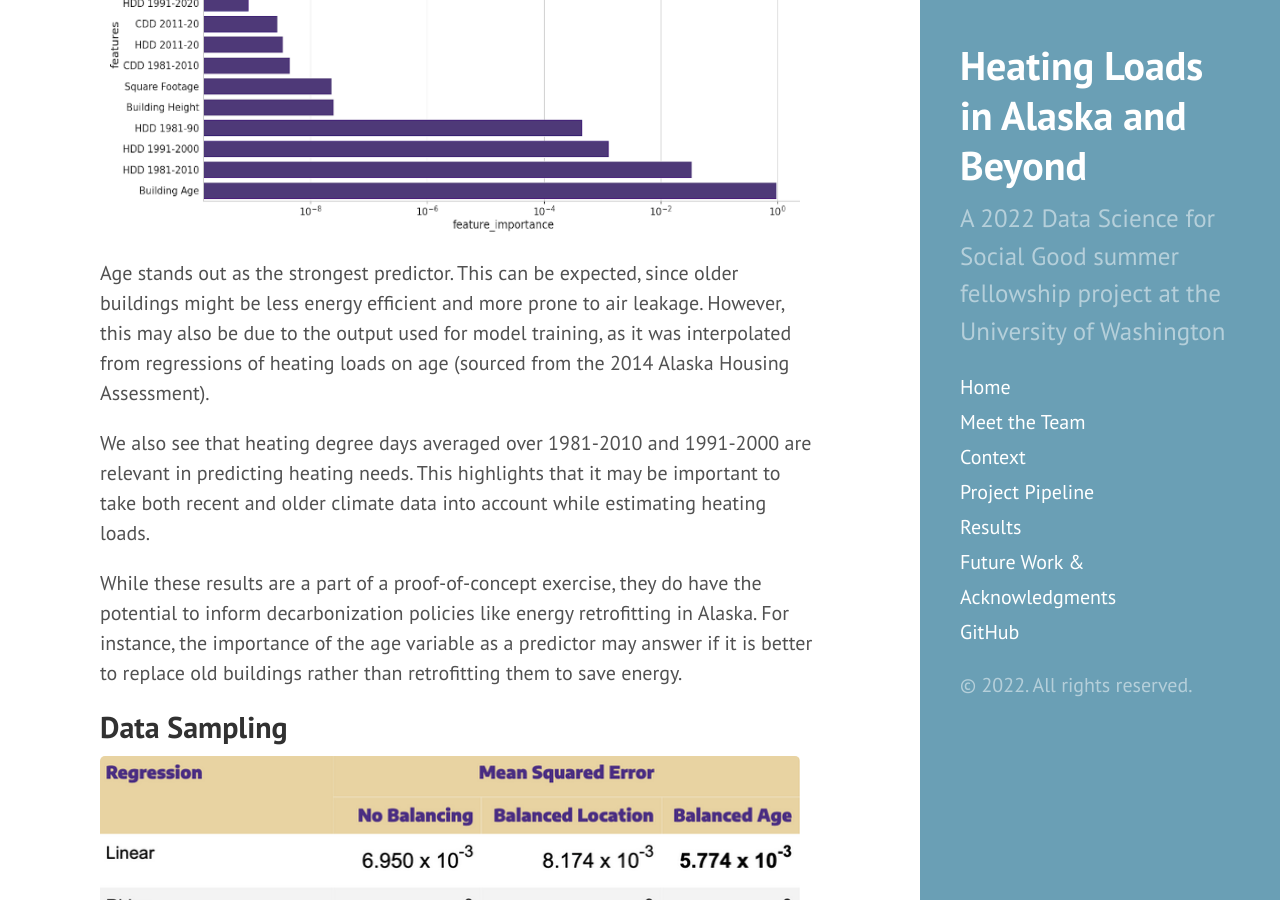
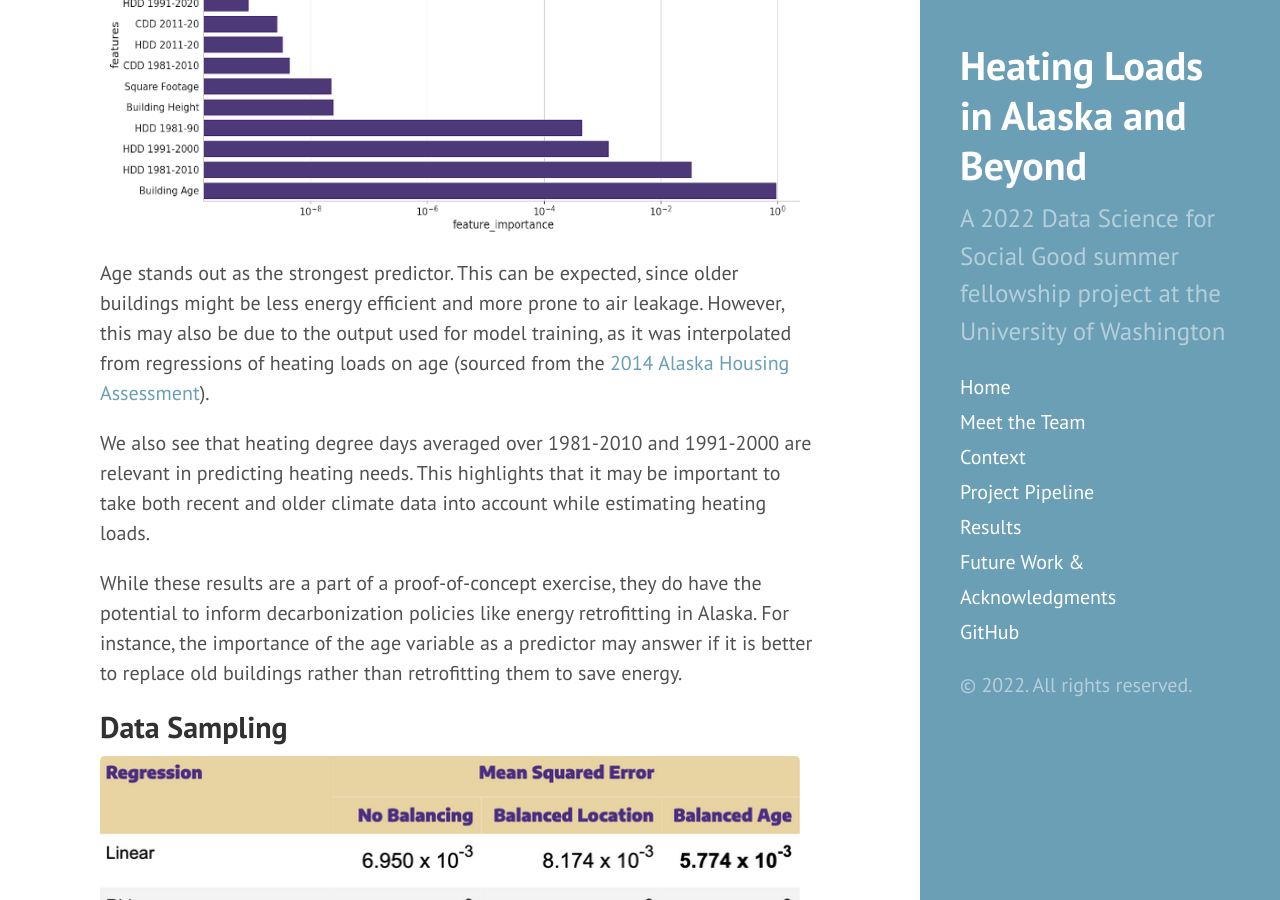
Before and after one commit to uwescience/DSSG2022_heating_loads, a Jekyll site: the page built from results.md, in a window 1280 px wide and 900 px high, scrolled down 502 px. Built offline with Jekyll 4.4.1, drawn with Linux system fonts in a browser that asks for light colours; part of the change alters nothing that is shown.

```diff
--- a/results.md
+++ b/results.md
@@ -5,7 +5,7 @@ title: Results
 ## Feature Importance
 Looking more deeply at the random forest model that fit our data the best, we explored which features are actually important in predicting heating loads. In the graph below, the y axis shows various features which were included in the model, and the x-axis shows their relative importance on a logarithmic scale. Feature importance can be described as a score assigned to features based on how significant they are at predicting a target variable.
 <img src="{{ site.url }}{{ site.baseurl }}/assets/img/feat.png" width="700">
-Age stands out as the strongest predictor. This can be expected, since older buildings might be less energy efficient and more prone to air leakage. However, this may also be due to the output used for model training, as it was interpolated from regressions of heating loads on age (sourced from the 2014 Alaska Housing Assessment).
+Age stands out as the strongest predictor. This can be expected, since older buildings might be less energy efficient and more prone to air leakage. However, this may also be due to the output used for model training, as it was interpolated from regressions of heating loads on age (sourced from the [2014 Alaska Housing Assessment](https://www.ahfc.us/pros/energy/alaska-housing-assessment/housing-assessment)).
 
 We also see that heating degree days averaged over 1981-2010 and 1991-2000 are relevant in predicting heating needs. This highlights that it may be important to take both recent and older climate data into account while estimating heating loads.
 
```
